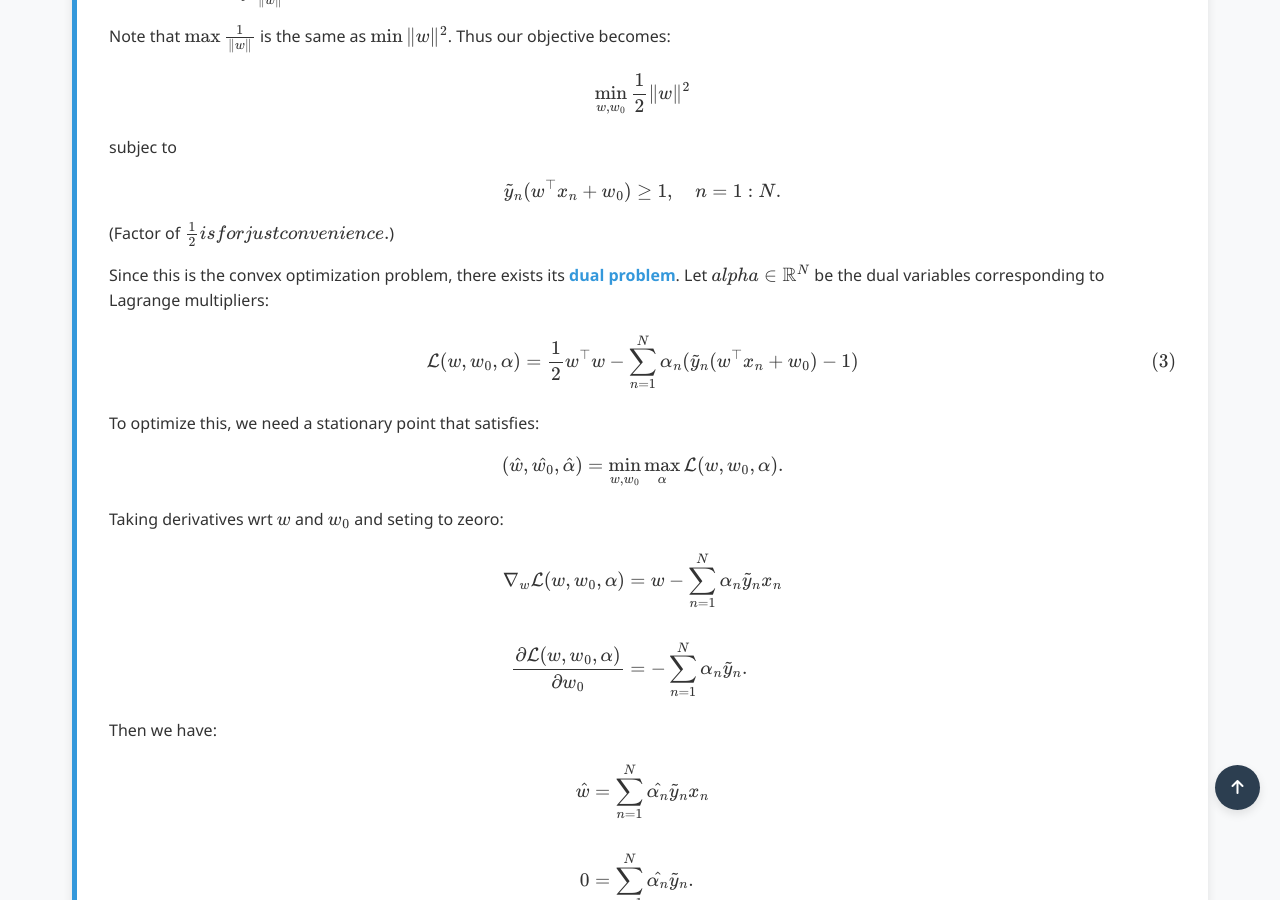
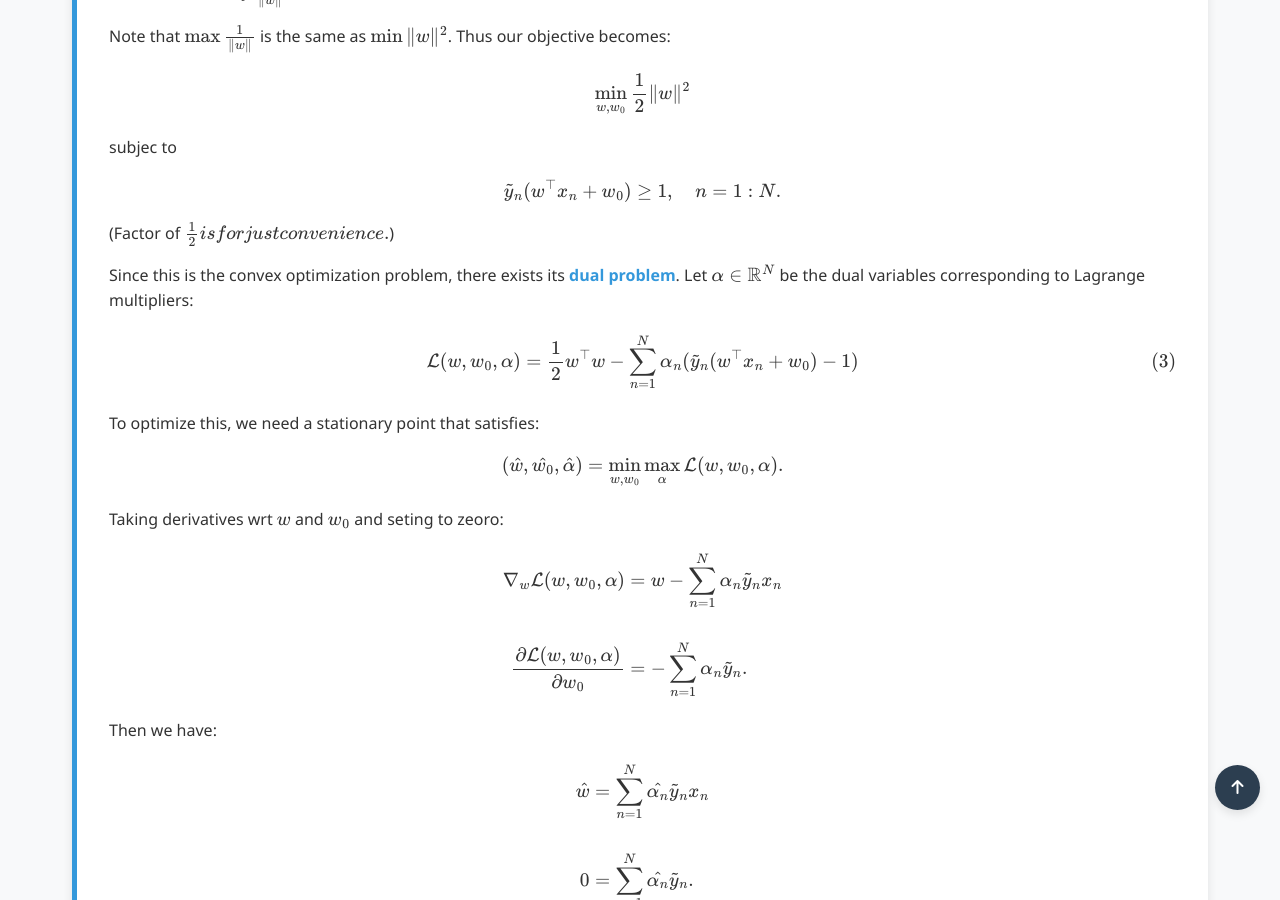
Before and after one commit to Yusukey01/yusukey01.github.io, a Jekyll site: the page built from Mathematics/Machine_learning/svm.html, in a window 1280 px wide and 900 px high, scrolled down 2257 px. Built offline with Jekyll 4.4.1, drawn with Linux system fonts in a browser that asks for light colours.

Commit message:
finised V-6 SVM

```diff
--- a/Mathematics/Machine_learning/svm.html
+++ b/Mathematics/Machine_learning/svm.html
@@ -87,7 +87,7 @@ uses_python: false
                 </p>
                 <p>
                     Since this is the convex optimization problem, there exists its <a href="../Calculus/duality.html"><strong>dual problem</strong></a>.  Let
-                    \(alpha \in \mathbb{R}^N\) be the dual variables corresponding to Lagrange multipliers:
+                    \(\alpha \in \mathbb{R}^N\) be the dual variables corresponding to Lagrange multipliers:
                     \[
                     \mathcal{L}(w, w_0, \alpha) = \frac{1}{2}w^\top w - \sum_{n =1}^N \alpha_n (\tilde{y}_n (w^\top x_n + w_0) -1) \tag{3}
                     \]
```
